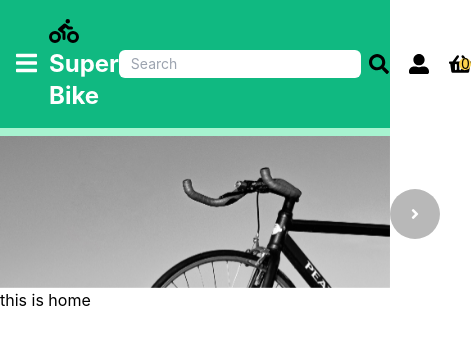
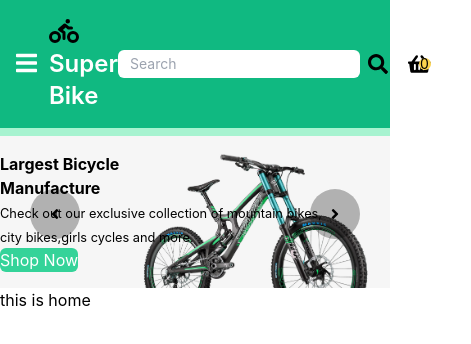
Before and after one commit to Hasan0734/super-bike, a React (Create React App) app: page / in a window 390 px wide. Shown: the top 344 px of the page, 471 px wide, since content can reach past the window. Built offline with nearby package versions, Linux system fonts and the light colour scheme.

Commit message:
slider title added

```diff
--- a/src/component/Home/Navigation/Navbar/Navbar.js
+++ b/src/component/Home/Navigation/Navbar/Navbar.js
@@ -24,10 +24,10 @@ const Navbar = () => {
                         <div className="flex space-x-4 ">
                             <div className='flex space-x-3 items-center py-4'>
                                 {/* menu button */}
-                                <button onClick={() => setIsOpen(!isOpen)} className="md:hidden sm:block text-2xl font-bold text-white py-1"><FontAwesomeIcon icon={faBars} /></button>
+                                <button onClick={() => setIsOpen(!isOpen)} className="md:hidden sm:block text-2xl font-semibold text-white py-1"><FontAwesomeIcon icon={faBars} /></button>
 
                                 {/* logo */}
-                                <span className={`${isOpen ? 'hidden' : 'block'} text-2xl font-bold text-white`} href="#">
+                                <span className={`${isOpen ? 'hidden' : 'block'} text-2xl font-semibold text-white`} href="#">
                                     <FontAwesomeIcon className="text-black" icon={faBiking} /> Super Bike</span>
                             </div>
                         </div>
--- a/src/component/Home/Navigation/SecondaryNav/SecondaryNav.js
+++ b/src/component/Home/Navigation/SecondaryNav/SecondaryNav.js
@@ -9,11 +9,11 @@ const SecondaryNav = () => {
         <>
             <ul className="flex space-x-5 text-xl items-center justify-center">
                 <li className="space-x-2 flex items-center justify-center">
-                    <input className="rounded-md focus:outline-none px-3 py-1 text-sm"
+                    <input className="rounded-md  focus:outline-none px-3 py-1 text-sm"
                         placeholder="Search" type="text" />
                     <button className="hover:text-white"><FontAwesomeIcon  icon={faSearch} /></button></li>
 
-                <li className="relative sm:hidden md:block account-drop hover:text-white py-5"><FontAwesomeIcon className="cursor-pointer" icon={faUserAlt} />
+                <li className="relative hidden md:block account-drop hover:text-white py-5"><FontAwesomeIcon className="cursor-pointer" icon={faUserAlt} />
                     <div className="divide-y-2 divide-gray-400 z-50 divide-dashed bg-gray-100 hidden account-drop-menu absolute p-2 -left-36 top-16 w-48">
                         <ul className="sm:text-white md:text-black pb-4 ">
                             <AccountMenu />
--- a/src/component/Home/Slider/Slider.css
+++ b/src/component/Home/Slider/Slider.css
@@ -22,19 +22,9 @@
     transition-duration: 0.6s;
   }
 
-  .owl-next {
-    margin-right: -50px !important;
-    color: white !important;
-  }
-
-  .owl-prev {
-    margin-left: -50px !important;
-    color: white !important;
-
-  }
-  .owl-carousel:hover .owl-prev{
+  .owl-carousel .owl-prev{
   margin-left: 30px !important;
   }
-  .owl-carousel:hover .owl-next{
+  .owl-carousel .owl-next{
     margin-right: 30px !important;
   }
--- a/src/component/Home/Slider/Slider.js
+++ b/src/component/Home/Slider/Slider.js
@@ -11,32 +11,46 @@ const Slider = () => {
     <>
       <OwlCarousel className='owl-theme'
         loop={true}
-        autoplay={true}
-        autoPlaySpeed= {5000}
-        autoPlayTimeout= {5000}
-        autoplayHoverPause= {true}
+        // autoplay={true}
+        autoPlaySpeed={5000}
+        autoPlayTimeout={5000}
+        autoplayHoverPause={true}
 
         nav={true}
-        navText = {["<i class='fa fa-angle-left'></i>", "<i class='fa fa-angle-right'></i>"]}
+        navText={["<i class='fa fa-angle-left'></i>", "<i class='fa fa-angle-right'></i>"]}
         items={1}
         margin={10}
         dots={false}>
         <div className="item h-11/12 ">
-          <div className="relative">
+          <div className="relative flex items-center">
             <img className=" w-full" src={bannar1} alt="" />
-            <div className="absolute top-60 left-72 space-y-3">
-              <h1 className="text-6xl font-bold">Largest Bicycle <br /> Manufacture</h1>
-              <p>Lorem ipsum dolor sit amet consectetur adipisicing elit. Ex cum <br /> reprehenderit illum quidem laborum quas.</p>
-              <button className="rounded-md hover:bg-green-500 bg-green-400 p-2 text-white text-lg">Shop Now</button>
+            <div className="absolute md:left-64 sm:left-32 md:p-2 md:space-y-3 sm:space-y-1">
+              <h1 className="md:text-6xl sm:text-xl font-bold">Largest Bicycle <br /> Manufacture</h1>
+              <p className="sm:text-xs"><small>Check out our exclusive collection of mountain bikes, <br /> city bikes,girls cycles and more.</small></p>
+              <button className="rounded-md hover:bg-green-500 bg-green-400 md:p-2 sm:p-1 text-white sm:text-xs md:text-lg">Shop Now</button>
             </div>
           </div>
         </div>
         <div className="item h-11/12 ">
-          <img className=" w-full" src={bannar2} alt="" />
 
+          <div className="relative flex items-center">
+            <img className=" w-full" src={bannar2} alt="" />
+            <div className="absolute md:left-64 sm:left-32 md:p-2 md:space-y-3 sm:space-y-1">
+              <h1 className="md:text-6xl sm:text-xl font-bold">Electric and<br /> City Bicycles</h1>
+              <p className="sm:text-xs md:text-base"><small>Electric Bikes, Kid Cycles, Road Bikes <br />Hybrid Bikes, Fat Bikes</small></p>
+              <button className="rounded-md hover:bg-green-500 bg-green-400 md:p-2 sm:p-1 text-white sm:text-xs md:text-lg">Shop Now</button>
+            </div>
+          </div>
         </div>
         <div className="item h-11/12 ">
-          <img className=" w-full" src={bannar4} alt="" />
+          <div className="relative flex items-center justify-end left-0">
+            <img className=" w-full" src={bannar4} alt="" />
+            <div className="absolute md:left-3/4 md:p-2 right-16 text-white md:space-y-3 sm:space-y-1">
+              <h1 className="md:text-6xl sm:text-xl font-bold">Buy Best Bicycles <br /> Online for Men, Women <br /> and Children</h1>
+              <p className="sm:text-xs md:text-base">Up to 80% off on Bicycles</p>
+              <button className="rounded-md hover:bg-green-500 bg-green-400 md:p-2 sm:p-1 text-white sm:text-xs md:text-lg">Shop Now</button>
+            </div>
+          </div>
         </div>
 
 
```
